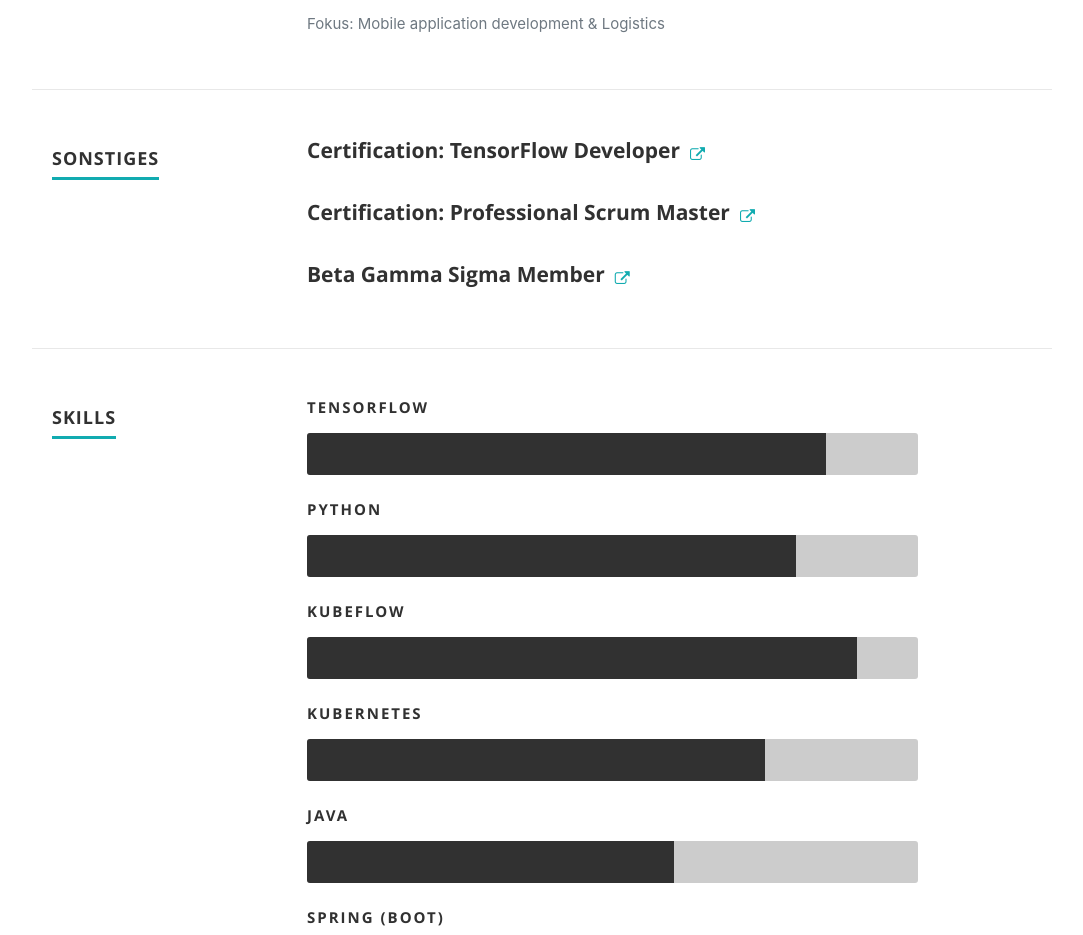
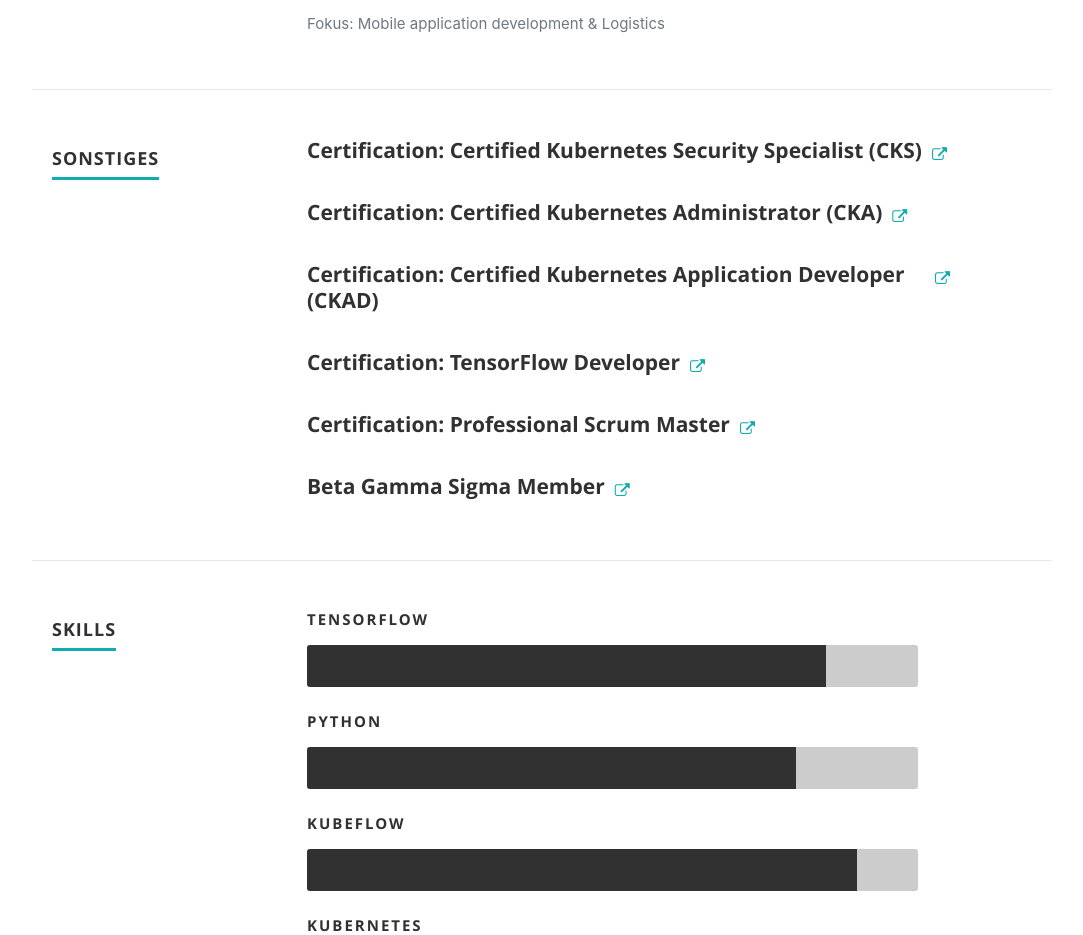
Before and after one commit to TobiasGoerke/tobiasgoerke.github.io, a React (Create React App) app: page / in a window 1280 px wide. Shown: the part 2120-3055 px from the top of the page, without its empty margins (98-1181 px from the left). Built offline with nearby package versions, Linux system fonts and the light colour scheme.

Commit message:
Update Resume.tsx
feat: add Kubernetes certificates

```diff
--- a/src/components/Resume.tsx
+++ b/src/components/Resume.tsx
@@ -76,6 +76,18 @@ const skills = [
 
 
 const certificates = [
+    {
+        "title": "Certification: Certified Kubernetes Security Specialist (CKS)",
+        "url": "https://www.credly.com/badges/e0606408-a8fc-4dc4-94e6-2c53e6f08eb5/public_url",
+    },
+    {
+        "title": "Certification: Certified Kubernetes Administrator (CKA)",
+        "url": "https://ti-user-certificates.s3.amazonaws.com/e0df7fbf-a057-42af-8a1f-590912be5460/f404e811-d929-4747-8cb6-d9575559b96c-tobias-maximilian-goerke-47d3daae-dc33-49d7-b25d-2ce787c367b2-certificate.pdf",
+    },
+    {
+        "title": "Certification: Certified Kubernetes Application Developer (CKAD)",
+        "url": "https://ti-user-certificates.s3.amazonaws.com/e0df7fbf-a057-42af-8a1f-590912be5460/f404e811-d929-4747-8cb6-d9575559b96c-tobias-maximilian-goerke-5aa92f61-4d67-4656-b48b-207d36953246-certificate.pdf",
+    },
     {
         "title": "Certification: TensorFlow Developer",
         "url": "https://www.credential.net/c4a71c18-2f9f-4cec-9199-a77079ec8d0d",
```
